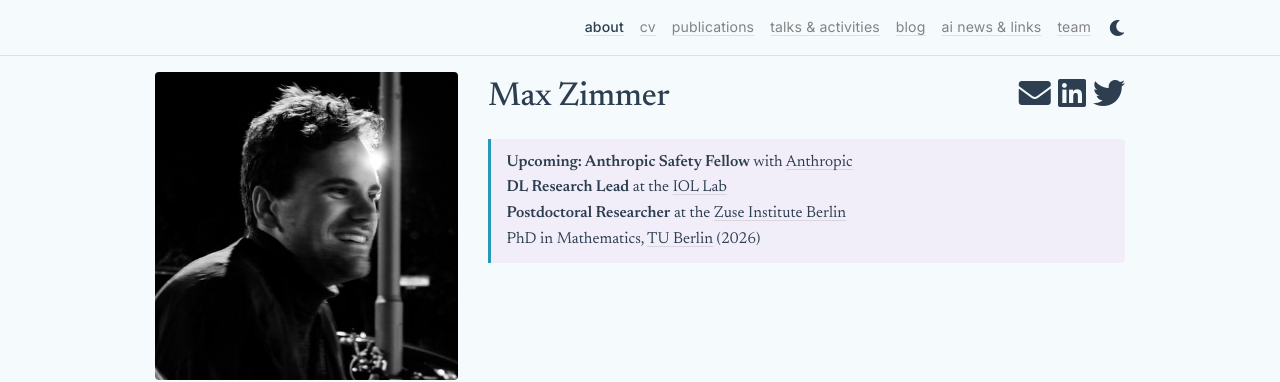
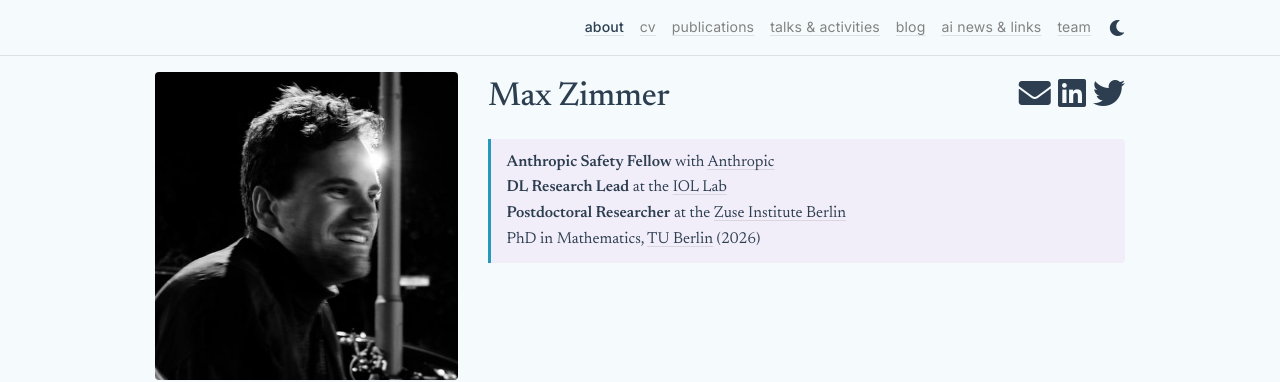
Before and after one commit to zimmer-m/zimmer-m.github.io, a Jekyll site: the page built from _pages/about.md, in a window 1280 px wide and 900 px high. Shown: the top 382 px of the window. Built offline with Jekyll 4.4.1, drawn with Linux system fonts in a browser that asks for light colours; full-size pictures stand in for the smaller copies a plugin makes; comment, search, counter and statistics services are not loaded; a style sheet for code colours, icons or effects is not loaded.

Commit message:
anthropic fellowship started

```diff
--- a/_pages/about.md
+++ b/_pages/about.md
@@ -6,7 +6,7 @@ seo_description: >-
 permalink: /
 subtitle: |+
   <div class="about-callout about-callout-role">
-  <b>Upcoming: Anthropic Safety Fellow</b> with <a href="https://www.anthropic.com/">Anthropic</a><br>
+  <b>Anthropic Safety Fellow</b> with <a href="https://www.anthropic.com/">Anthropic</a><br>
   <b>DL Research Lead</b> at the <a href="https://iol.zib.de/learn">IOL Lab</a><br>
   <b>Postdoctoral Researcher</b> at the <a href="https://www.zib.de/">Zuse Institute Berlin</a><br>
   PhD in Mathematics, <a href="https://www.tu.berlin/en/math">TU Berlin</a> (2026)
```
